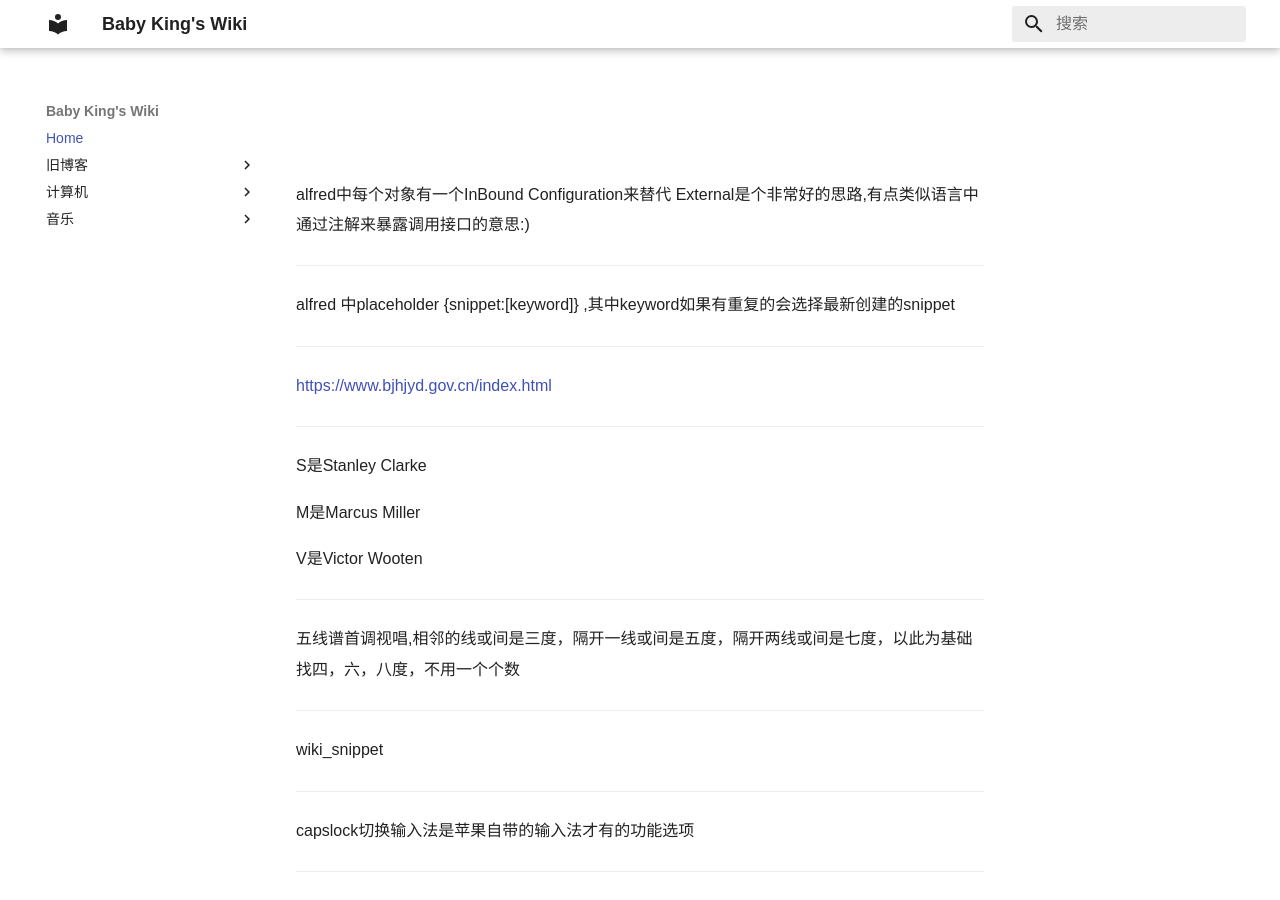
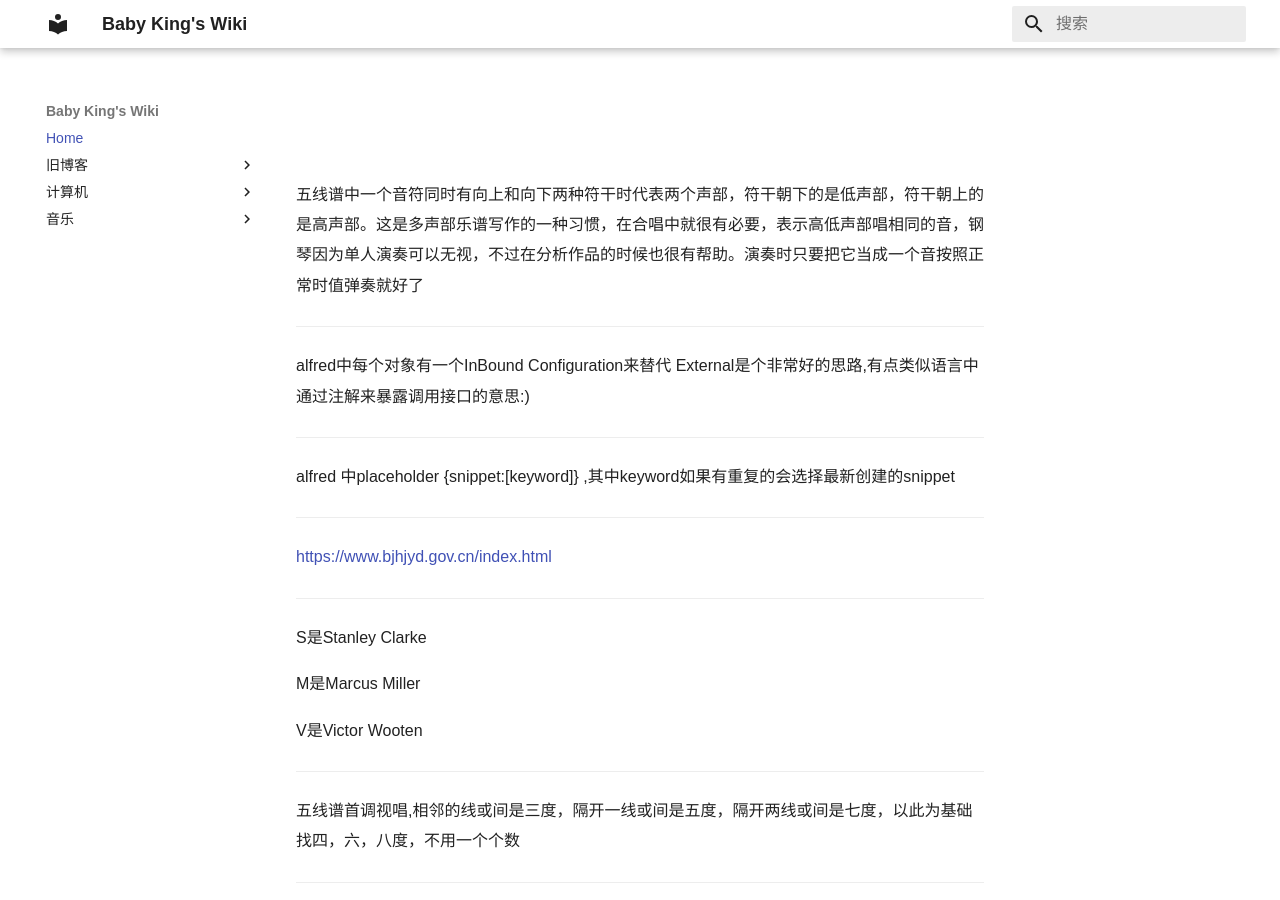
Before and after one commit to babyking/wiki, an MkDocs documentation site: the page built from wiki/index.md, in a window 1280 px wide and 900 px high. Built offline with MkDocs 1.6.1 and Material for MkDocs 9.7.7, drawn with Linux system fonts in a browser that asks for light colours.

Commit message:
quick commit

```diff
--- a/wiki/index.md
+++ b/wiki/index.md
@@ -1,4 +1,7 @@
 #
+五线谱中一个音符同时有向上和向下两种符干时代表两个声部，符干朝下的是低声部，符干朝上的是高声部。这是多声部乐谱写作的一种习惯，在合唱中就很有必要，表示高低声部唱相同的音，钢琴因为单人演奏可以无视，不过在分析作品的时候也很有帮助。演奏时只要把它当成一个音按照正常时值弹奏就好了
+
+___
 alfred中每个对象有一个InBound Configuration来替代 External是个非常好的思路,有点类似语言中通过注解来暴露调用接口的意思:)
 ___
 alfred 中placeholder {snippet:[keyword]} ,其中keyword如果有重复的会选择最新创建的snippet
```
